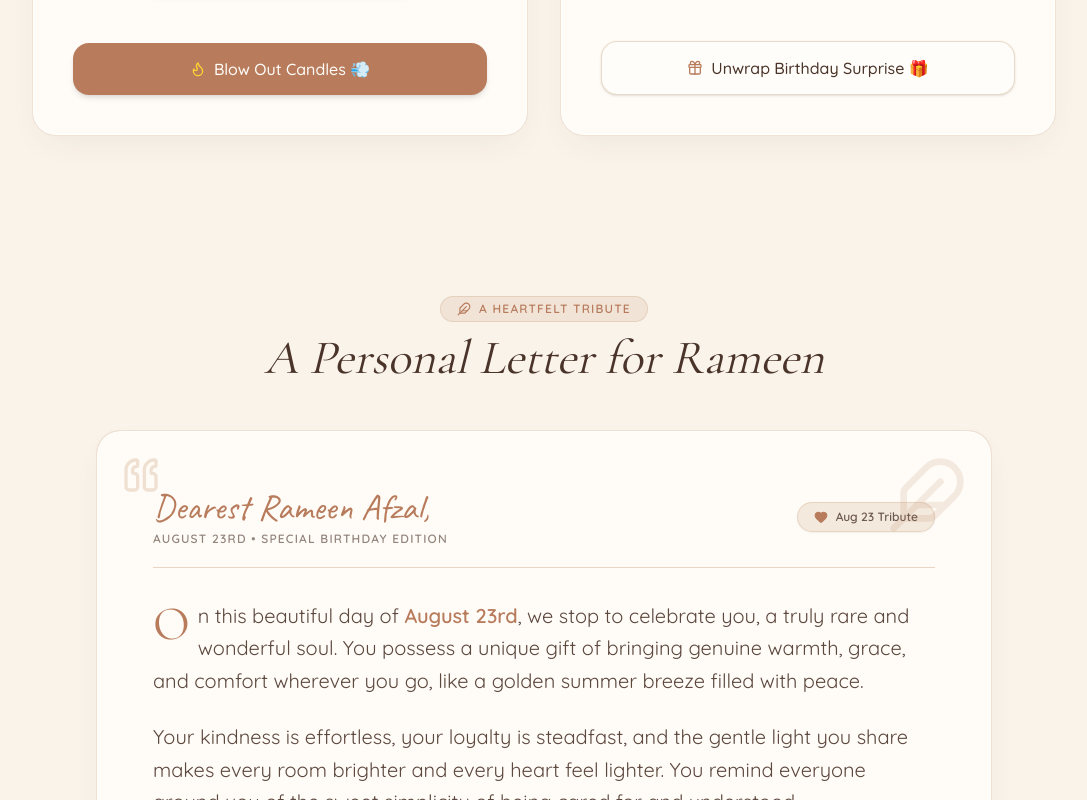
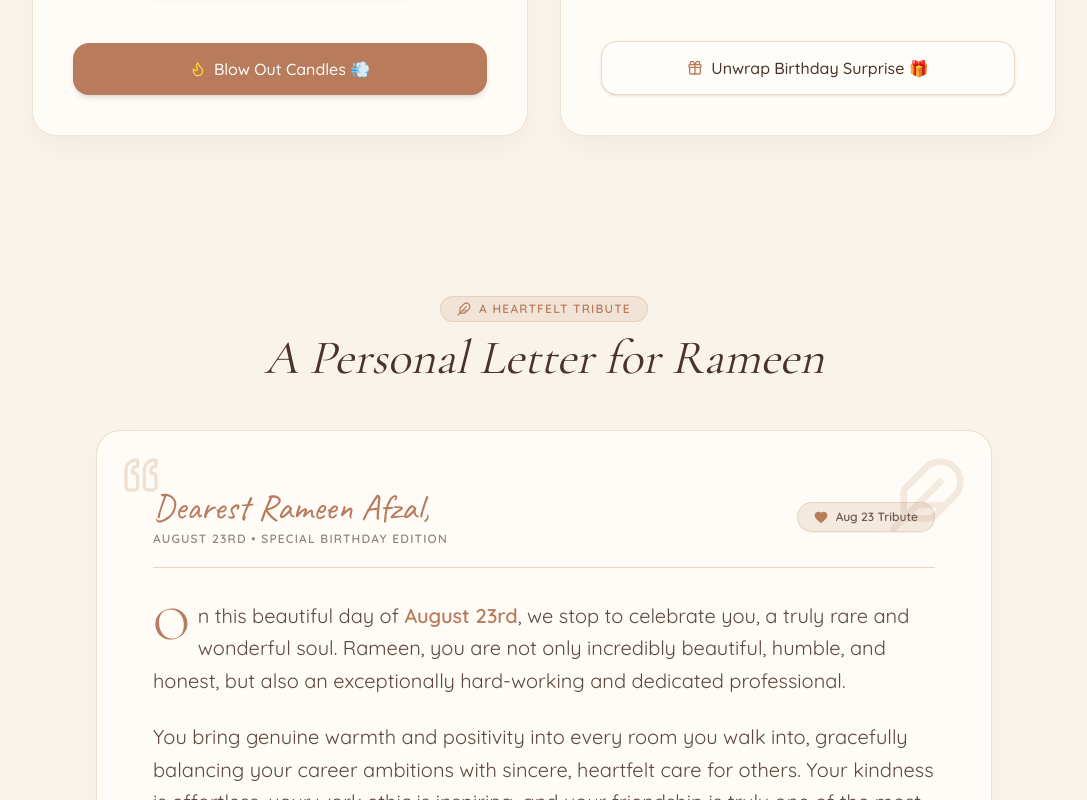
Before and after one commit to codewithlaiba28/Rameen_Birthday, a Next.js app: page / in a window 1280 px wide. Shown: the part 2000-2800 px from the top of the page, without its empty margins (96-1183 px from the left). Built offline with nearby package versions, Linux system fonts and the light colour scheme.

Commit message:
Content: update personal letter with complimentary qualities and professional dedication

```diff
--- a/src/components/PersonalMessage.tsx
+++ b/src/components/PersonalMessage.tsx
@@ -51,13 +51,13 @@ export default function PersonalMessage() {
           {/* Letter Body Content */}
           <div className="space-y-6 text-base sm:text-xl leading-relaxed text-[#4A342A]/90 font-sans">
             <p className="first-letter:text-5xl first-letter:font-serif first-letter:text-[#B87C5D] first-letter:mr-2 first-letter:float-left">
-              On this beautiful day of <strong className="font-semibold text-[#B87C5D]">August 23rd</strong>, we stop to celebrate you, a truly rare and wonderful soul. You possess a unique gift of bringing genuine warmth, grace, and comfort wherever you go, like a golden summer breeze filled with peace.
+              On this beautiful day of <strong className="font-semibold text-[#B87C5D]">August 23rd</strong>, we stop to celebrate you, a truly rare and wonderful soul. Rameen, you are not only incredibly beautiful, humble, and honest, but also an exceptionally hard-working and dedicated professional.
             </p>
             <p>
-              Your kindness is effortless, your loyalty is steadfast, and the gentle light you share makes every room brighter and every heart feel lighter. You remind everyone around you of the sweet simplicity of being cared for and understood.
+              You bring genuine warmth and positivity into every room you walk into, gracefully balancing your career ambitions with sincere, heartfelt care for others. Your kindness is effortless, your work ethic is inspiring, and your friendship is truly one of the most beautiful and cherished blessings in our lives.
             </p>
             <p>
-              May this new year of your life unfold with endless moments of peace, genuine laughter, fulfillment, health, and all the sweet happiness your heart can hold.
+              May this new year of your life unfold with endless moments of peace, continuous success, genuine laughter, fulfillment, health, and all the sweet happiness your heart can hold.
             </p>
           </div>
 
```
